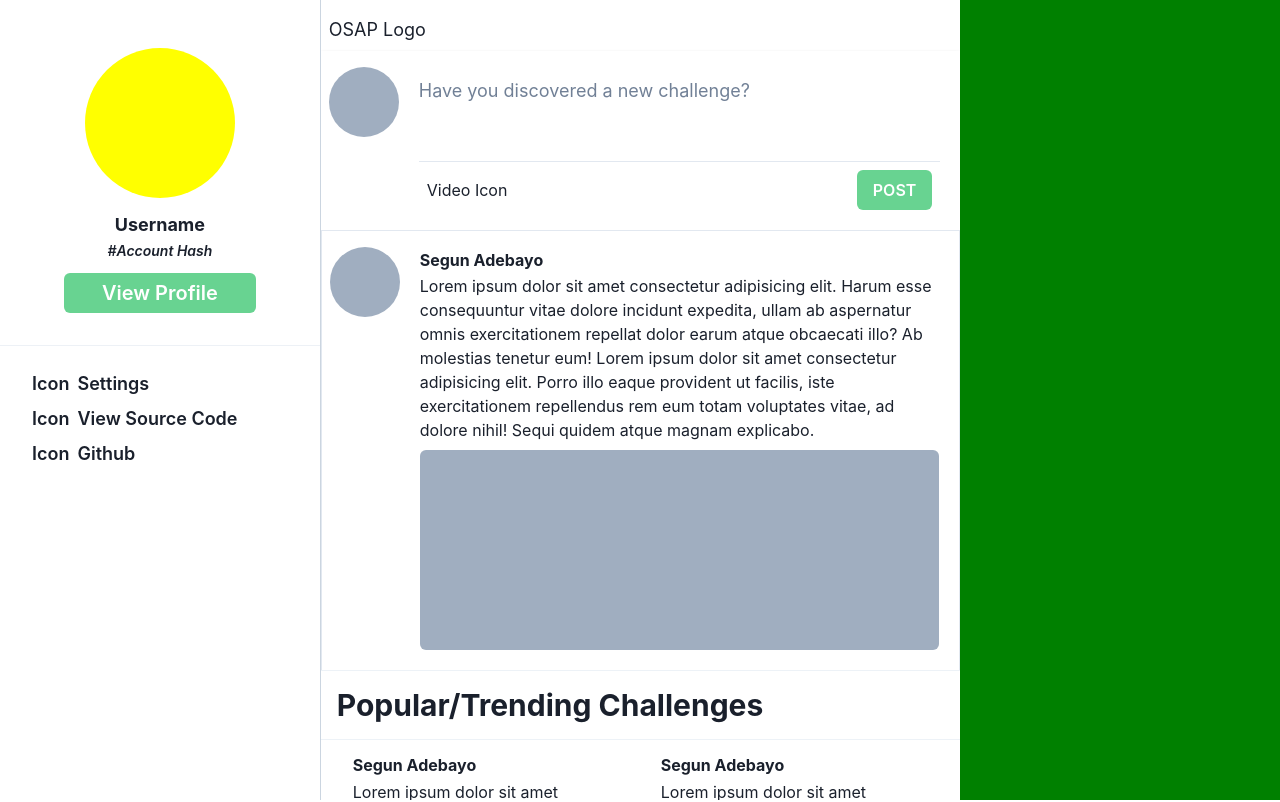
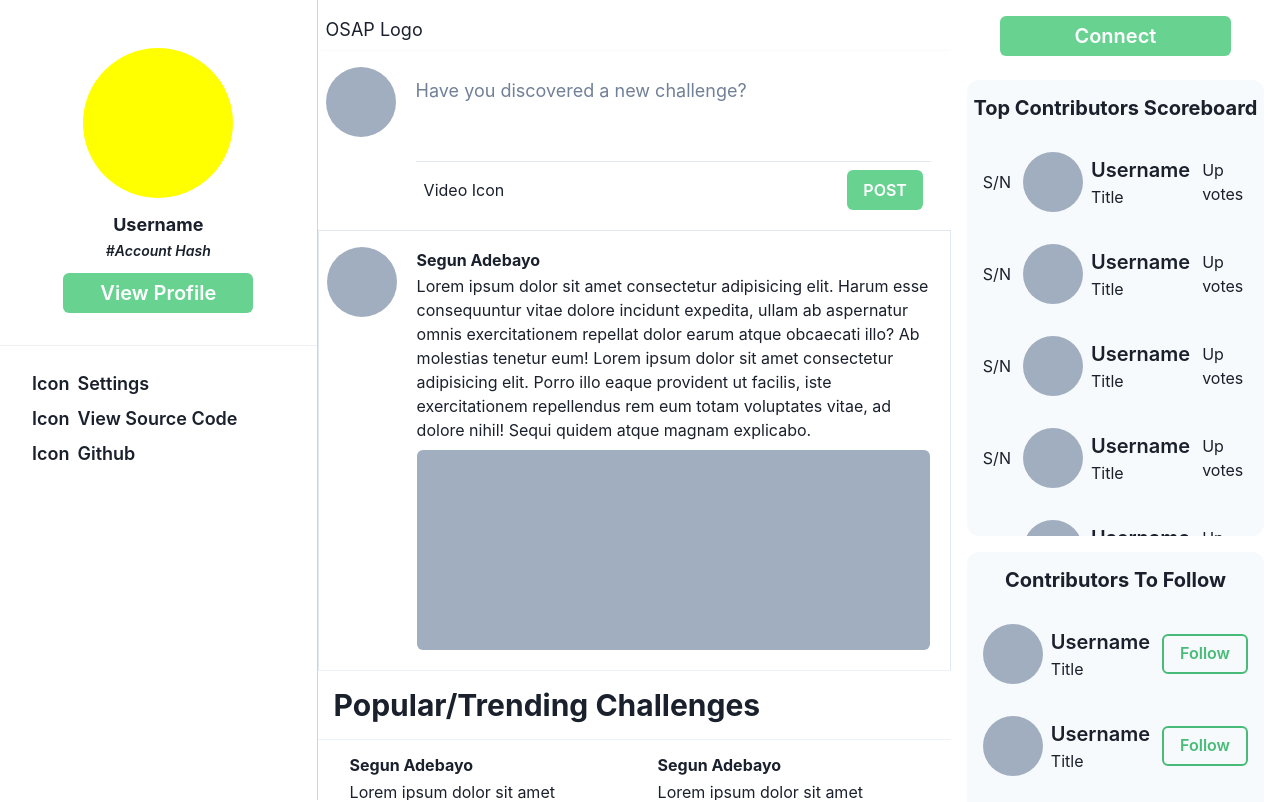
Before and after one commit to d-a-ve/OSAP, a React (Vite) app: page /Home in a window 1280 px wide. Shown: the top 802 px of the page. Built offline with nearby package versions, Linux system fonts and the light colour scheme.

Commit message:
feat: added the home right panel component

```diff
--- a/src/components/homeCenterPanel/CenterPanel.tsx
+++ b/src/components/homeCenterPanel/CenterPanel.tsx
@@ -1,7 +1,7 @@
 import {
   Box,
   Stack,
-  Text
+  Text,
 } from "@chakra-ui/react"
 import ThreadCard from "./ThreadCard"
 import CreateThread from "./CreateThread"
--- /dev/null
+++ b/src/components/homeRightPanel/ContributorData.tsx
@@ -0,0 +1,21 @@
+import { Box, Text, Flex } from "@chakra-ui/react"
+
+export default function ContributorData() {
+  return (
+    <Flex alignItems="center" gap="8px" mr="auto">
+      <Box
+        width="60px"
+        h="60px"
+        bg="gray.400"
+        rounded="full"
+        px="16px"
+      />
+      <Box>
+        <Text fontSize="xl" fontWeight="semibold">
+          Username
+        </Text>
+        <Text>Title</Text>
+      </Box>
+    </Flex>
+  )
+}
--- /dev/null
+++ b/src/components/homeRightPanel/ContriubutorSectionLayout.tsx
@@ -0,0 +1,41 @@
+import {
+  Box,
+  Heading,
+  Stack,
+} from "@chakra-ui/react"
+import { ReactNode } from "react"
+
+export default function ContributorSectionLayout({
+  title,
+  children,
+}: {
+  title: string
+  children: ReactNode
+}) {
+  return (
+    <Box rounded="xl" m="16px" bg="gray.50">
+      <Heading
+        size="md"
+        textAlign="center"
+        py="16px"
+      >
+        {title}
+      </Heading>
+      <Stack
+        spacing={0}
+        overflowY="auto"
+        h="400px"
+        sx={{
+          "&::-webkit-scrollbar": {
+            display: "none",
+          },
+          "&::-moz-scrollbar": {
+            display: "none",
+          },
+        }}
+      >
+        {children}
+      </Stack>
+    </Box>
+  )
+}
--- /dev/null
+++ b/src/components/homeRightPanel/FollowContributorCard.tsx
@@ -0,0 +1,29 @@
+import { Button, Flex } from "@chakra-ui/react"
+import ContributorData from "./ContributorData"
+
+export default function FollowContributorCard() {
+  return (
+    <Flex
+      bg="transparent"
+      rounded="0"
+      align="center"
+      justify="space-between"
+      p="16px"
+      gap="12px"
+    >
+      <ContributorData />
+      <Button
+        color="green.400"
+        bg="transparent"
+        border="2px"
+        borderColor="green.400"
+        _hover={{
+          bg: "green.400",
+          color: "white",
+        }}
+      >
+        Follow
+      </Button>
+    </Flex>
+  )
+}
--- /dev/null
+++ b/src/components/homeRightPanel/FollowContributorSection.tsx
@@ -0,0 +1,17 @@
+import ContributorSectionLayout from "./ContriubutorSectionLayout"
+import FollowContributorCard from "./FollowContributorCard"
+
+export default function FollowContributorSection() {
+  return (
+    <ContributorSectionLayout title="Contributors To Follow">
+      <FollowContributorCard />
+      <FollowContributorCard />
+      <FollowContributorCard />
+      <FollowContributorCard />
+      <FollowContributorCard />
+      <FollowContributorCard />
+      <FollowContributorCard />
+      <FollowContributorCard />
+    </ContributorSectionLayout>
+  )
+}
--- a/src/components/homeRightPanel/RightPanel.tsx
+++ b/src/components/homeRightPanel/RightPanel.tsx
@@ -1,7 +1,28 @@
-import { Box } from "@chakra-ui/react"
+import {
+  Box,
+  Button,
+  Center,
+} from "@chakra-ui/react"
+import TopContributorSection from "./TopContributorSection"
+import FollowContributorSection from "./FollowContributorSection"
 
 export default function RightPanel() {
   return (
-    <Box flex="1" bg="green" height="100vh"></Box>
+    <Box flex="1" py="8px">
+      <Center py="8px">
+        <Button
+          bg="green.300"
+          fontSize="xl"
+          py="8px"
+          fontWeight="semibold"
+          color="white"
+          w="70%"
+        >
+          Connect
+        </Button>
+      </Center>
+      <TopContributorSection />
+      <FollowContributorSection />
+    </Box>
   )
 }
--- /dev/null
+++ b/src/components/homeRightPanel/TopContributorCard.tsx
@@ -0,0 +1,21 @@
+import { Box, Text, Flex } from "@chakra-ui/react"
+import ContributorData from "./ContributorData"
+
+export default function TopContributorCard() {
+  return (
+    <Flex
+      bg="transparent"
+      rounded="0"
+      align="center"
+      justify="space-between"
+      p="16px"
+      gap="12px"
+    >
+      <Text>S/N</Text>
+      <ContributorData />
+      <Box>
+        <Text>Up votes</Text>
+      </Box>
+    </Flex>
+  )
+}
--- /dev/null
+++ b/src/components/homeRightPanel/TopContributorSection.tsx
@@ -0,0 +1,18 @@
+import ContributorSectionLayout from "./ContriubutorSectionLayout"
+import TopContributorCard from "./TopContributorCard"
+
+export default function TopContributorSection() {
+  return (
+    <ContributorSectionLayout title="Top Contributors Scoreboard">
+      <TopContributorCard />
+      <TopContributorCard />
+      <TopContributorCard />
+      <TopContributorCard />
+      <TopContributorCard />
+      <TopContributorCard />
+      <TopContributorCard />
+      <TopContributorCard />
+      <TopContributorCard />
+    </ContributorSectionLayout>
+  )
+}
```
